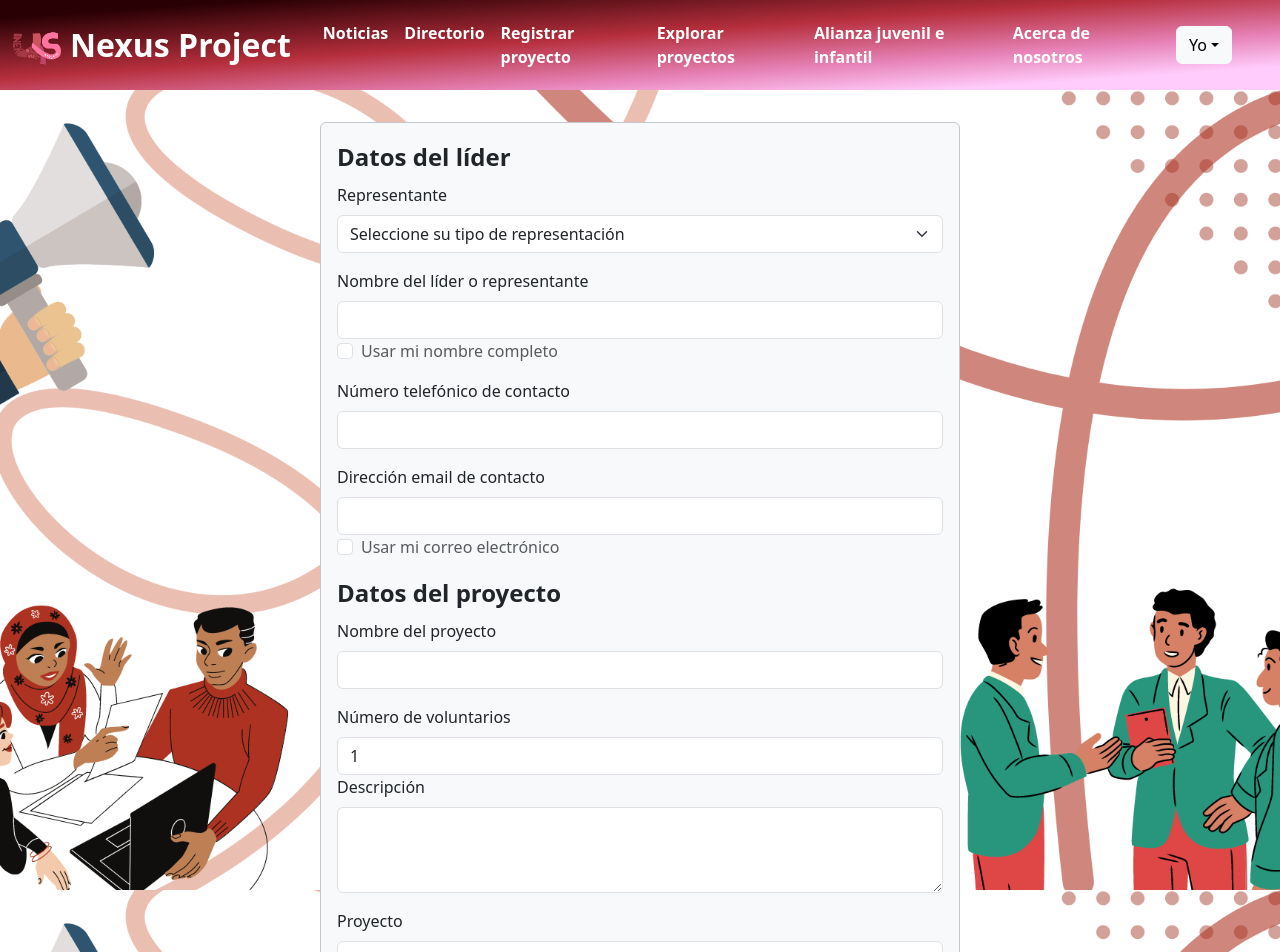
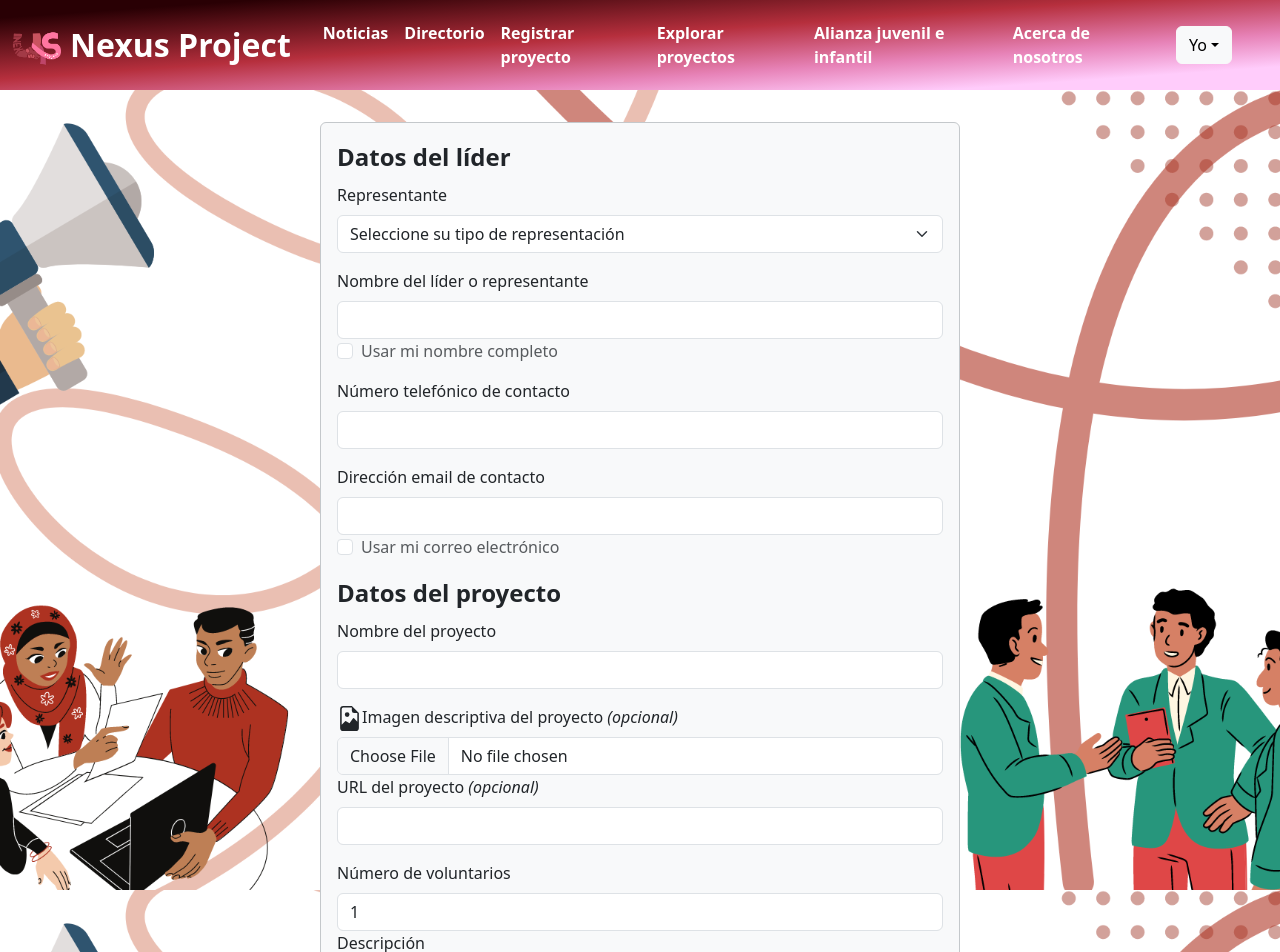
Before and after one commit to ISIC-PerSal/Nexus-Project, a React (Vite) app: page /new-project in a window 1280 px wide. Shown: the top 952 px of the page. Built offline with nearby package versions, Linux system fonts and the light colour scheme; no server answers; sample sign-in values are in the browser's storage; a web font is replaced by a local one.

Commit message:
Error de subir datos de registro de proyecto

```diff
--- a/src/components/NewProjectForm/NewProjectForm.jsx
+++ b/src/components/NewProjectForm/NewProjectForm.jsx
@@ -15,6 +15,8 @@ function NewProjectForm() {
   const [checkClabe, setCheckClabe] = useState(false);
 
   const [project, setProject] = useState("");
+  const [image, setImage] = useState("");
+  const [urlProject, setUrlProject] = useState("")
   const [volunteers, setVolunteers] = useState(1);
   const [description, setDescription] = useState("");
   const [projectType, setProjectType] = useState("");
@@ -46,8 +48,8 @@ function NewProjectForm() {
     16: false,
     17: false,
   });
-  const [donationVerify, setDonationVerify] = useState(false);
-  const [projectTypeVerify, setProjectTypeVerify] = useState(false);
+  const [donationVerify, setDonationVerify] = useState(true);
+  const [projectTypeVerify, setProjectTypeVerify] = useState(true);
   const [estados, setEstados] = useState([]);
 
   const handleCheckboxChange = (event) => {
@@ -77,6 +79,7 @@ function NewProjectForm() {
   }, [projectType]);
 
   const body = {
+    idUser : sessionStorage.getItem("id_user"),
     leaderType: leaderType,
     name: name,
     phone: phone,
@@ -84,6 +87,8 @@ function NewProjectForm() {
     rfc: rfc,
     clabe: clabe,
     project: project,
+    image: image,
+    urlProject: urlProject,
     volunteers: volunteers,
     description: description,
     projectType: projectType,
@@ -128,6 +133,25 @@ function NewProjectForm() {
       setClabe("");
       setDonationVerify(true);
     }
+    console.log(donation)
+    console.log(rfc.trim().length)
+    console.log(clabe.trim().length)
+    console.log(leaderType != 0)
+    console.log(name.trim() != "")
+    console.log(email.trim() != "")
+    console.log(phone.trim().length > 9)
+    console.log(project.trim() != "")
+    console.log(volunteers >= 0)
+    console.log(description.trim() != "")
+    console.log(projectType != 0)
+    console.log(donationVerify == true)
+    console.log(projectTypeVerify == true)
+    console.log(country != "")
+    console.log(country != "Todos")
+    console.log(state != "")
+    console.log(city != "")
+    console.log(startDate != "")
+    console.log(finishDate != "")
     if (
       leaderType != 0 &&
       name.trim() != "" &&
@@ -353,6 +377,10 @@ function NewProjectForm() {
         setCheckClabe={setCheckClabe}
         project={project}
         setProject={setProject}
+        image={image}
+        setImage={setImage}
+        urlProject={urlProject}
+        setUrlProject={setUrlProject}
         volunteers={volunteers}
         setVolunteers={setVolunteers}
         description={description}
--- a/src/components/NewProjectForm/NewProjectFormView.jsx
+++ b/src/components/NewProjectForm/NewProjectFormView.jsx
@@ -29,6 +29,10 @@ function NewProjectFormView({
     setCheckClabe,
     project,
     setProject,
+    image,
+    setImage,
+    urlProject,
+    setUrlProject,
     volunteers,
     setVolunteers,
     description,
@@ -175,6 +179,34 @@ function NewProjectFormView({
                             ></input>
                         </div>
                         <div>
+                            <svg xmlns="http://www.w3.org/2000/svg" width="25" height="25" fill="currentColor" class="bi bi-file-earmark-image" viewBox="0 0 16 16">
+                                <path d="M6.502 7a1.5 1.5 0 1 0 0-3 1.5 1.5 0 0 0 0 3" />
+                                <path d="M14 14a2 2 0 0 1-2 2H4a2 2 0 0 1-2-2V2a2 2 0 0 1 2-2h5.5L14 4.5zM4 1a1 1 0 0 0-1 1v10l2.224-2.224a.5.5 0 0 1 .61-.075L8 11l2.157-3.02a.5.5 0 0 1 .76-.063L13 10V4.5h-2A1.5 1.5 0 0 1 9.5 3V1z" />
+                            </svg>
+                            <label htmlFor="img-proyecto" className="form-label">
+                                Imagen descriptiva del proyecto <i>(opcional)</i>
+                            </label>
+                            <input
+                                type="file"
+                                className="form-control"
+                                id="img-proyecto"
+                                value={image}
+                                onChange={(e) => setImage(e.target.value)}
+                            ></input>
+                        </div>
+                        <div className="mb-3">
+                            <label htmlFor="url-proyecto" className="form-label">
+                                URL del proyecto <i>(opcional)</i>
+                            </label>
+                            <input
+                                type="text"
+                                className="form-control"
+                                id="url-proyecto"
+                                value={urlProject}
+                                onChange={(e) => setUrlProject(e.target.value)}
+                            ></input>
+                        </div>
+                        <div>
                             <label htmlFor="nombre-proyecto" className="form-label">
                                 Número de voluntarios
                             </label>
@@ -312,8 +344,7 @@ function NewProjectFormView({
                             state={state}
                         />
                         <div
-              className={`mb-3  ${
-                projectType == "Iniciativa Virtual" ? "no-show" : "show"
+                            className={`mb-3  ${projectType == "Iniciativa Virtual" ? "no-show" : "show"
                                 }`}
                         >
                             <label htmlFor="cp" className="form-label">
@@ -328,8 +359,7 @@ function NewProjectFormView({
                             ></input>
                         </div>
                         <div
-              className={`mb-3  ${
-                projectType == "Iniciativa Virtual" ? "no-show" : "show"
+                            className={`mb-3  ${projectType == "Iniciativa Virtual" ? "no-show" : "show"
                                 }`}
                         >
                             <label htmlFor="direccion" className="form-label">
```
Lines whose indentation alone changed are shown as unchanged.
